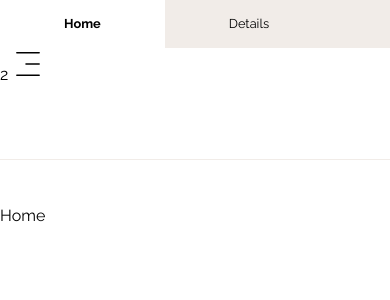
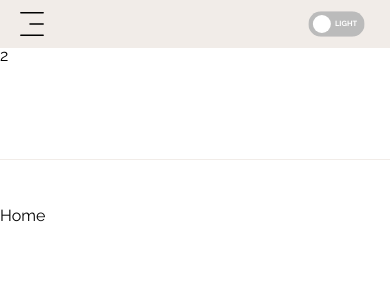
Before and after one commit to juandrepanther/tech-task-web-app, a React (Vite) app: page / in a window 390 px wide. Shown: the top 300 px of the page. Built offline with nearby package versions, Linux system fonts and the light colour scheme.

Commit message:
feat: add mobile appbar

```diff
--- a/src/App.tsx
+++ b/src/App.tsx
@@ -1,13 +1,13 @@
 import { useContext, useEffect } from 'react'
 import { Home } from './pages/home/home'
 import { ThemeContext } from './context/theme-context'
-
-import './styles/_themes.scss'
-import './styles/_common.scss'
 import Details from './pages/details/details'
 import Contacts from './pages/contacts/contacts'
 import { BrowserRouter, Route, Routes } from 'react-router-dom'
 import Appbar from './components/appbar/appbar'
+
+import './styles/_themes.scss'
+import './styles/_common.scss'
 
 export default function App() {
   const { darkTheme } = useContext(ThemeContext)
--- a/src/components/appbar/appbar.scss
+++ b/src/components/appbar/appbar.scss
@@ -11,6 +11,7 @@
 
   .appbar__top {
     height: 3rem;
+    padding: 0 1rem;
 
     .appbar__menu__container {
       height: 100%;
--- a/src/components/appbar/appbar.tsx
+++ b/src/components/appbar/appbar.tsx
@@ -1,31 +1,54 @@
+import { useEffect, useState } from 'react'
 import { CiMenuFries } from 'react-icons/ci'
 import { MenuItem } from './menu-item'
 import { menu } from './menu-urls'
+import { Device, Theme } from '../../types'
 import ToggleSwitch from './toggle-switch'
-import { Theme } from '../../types'
+import useWindowSize from '../../hooks/useWindowSize'
+import MobileAppbar from './mobile-appbar'
+
 import './appbar.scss'
+export default function Appbar() {
+  const [device, setDevice] = useState<Device>(Device.DESKTOP)
+  const [isOpenMobileMenu, setIsOpenMobileMenu] = useState(false)
+  const { width } = useWindowSize()
 
-export default function Appbar() {
+  // set device based on window size
+
+  useEffect(() => {
+    if (width && width < 900) {
+      setDevice(Device.MOBILE)
+    } else {
+      setDevice(Device.DESKTOP)
+    }
+  }, [width])
+
+  const toggleMobileMenu = () => setIsOpenMobileMenu(!isOpenMobileMenu)
+
   return (
+    <>
       <div className="appbar">
         <div className="container page appbar__top">
           <div className="appbar__menu__container">
+            {device === Device.DESKTOP ? (
               <div className="appbar__menu__items__wrapper">
                 {menu.map((item, i) => (
                   <MenuItem menu={item} key={i} />
                 ))}
               </div>
-
+            ) : (
+              <CiMenuFries size={32} style={{ cursor: 'pointer' }} onClick={toggleMobileMenu} />
+            )}
             <div>
               <ToggleSwitch optionLabels={[Theme.DARK, Theme.LIGHT]} />
             </div>
           </div>
         </div>
         <div className="appbar__bottom">
-        <div className="container page">
-          2 <CiMenuFries size={32} />
+          <div className="container page">2</div>
         </div>
       </div>
-    </div>
+      {isOpenMobileMenu && <MobileAppbar setIsOpenMobileMenu={setIsOpenMobileMenu} />}
+    </>
   )
 }
--- a/src/components/appbar/menu-item.tsx
+++ b/src/components/appbar/menu-item.tsx
@@ -4,13 +4,21 @@ import { SelectedMenuType, MenuType } from '../../types'
 
 interface Props {
   menu: MenuType
+  setIsOpenMobileMenu?: (isOpenMobileMenu: boolean) => void
 }
-export const MenuItem = ({ menu: { url, menuItem } }: Props) => {
+export const MenuItem = ({ menu: { url, menuItem }, setIsOpenMobileMenu }: Props) => {
   const navigate = useNavigate()
   const { pathname } = useLocation()
   const [selectedStyle, setSelectedStyle] = useState<SelectedMenuType>('')
 
-  const selectPage = () => navigate(url)
+  const selectPage = () => {
+    if (setIsOpenMobileMenu) {
+      navigate(url)
+      setIsOpenMobileMenu(false)
+    } else {
+      navigate(url)
+    }
+  }
 
   // change menu item style class name based on the pathname url
 
--- /dev/null
+++ b/src/components/appbar/mobile-appbar.scss
@@ -0,0 +1,38 @@
+.mobile__appbar__container {
+  transition: all 0.3s ease-in 0s;
+  position: absolute;
+  top: 0;
+  left: 0;
+  width: 0%;
+  height: 100svh;
+  backdrop-filter: blur(5px);
+  display: flex;
+  flex-direction: column;
+
+  animation: expandWidth 0.7s forwards;
+
+  @keyframes expandWidth {
+    from {
+      width: 0%;
+    }
+    to {
+      width: 100%;
+    }
+  }
+
+  .mobile__appbar__top {
+    text-align: right;
+    padding: 1rem;
+  }
+
+  .mobile__appbar__menu__items {
+    display: flex;
+    justify-content: flex-end;
+    font-size: xx-large;
+
+    h6 {
+      cursor: pointer;
+      padding: 1rem;
+    }
+  }
+}
--- /dev/null
+++ b/src/components/appbar/mobile-appbar.tsx
@@ -0,0 +1,27 @@
+import { MdOutlineClose } from 'react-icons/md'
+
+import './mobile-appbar.scss'
+import { menu } from './menu-urls'
+import { MenuItem } from './menu-item'
+
+interface Props {
+  setIsOpenMobileMenu: (isOpenMobileMenu: boolean) => void
+}
+export default function MobileAppbar({ setIsOpenMobileMenu }: Props) {
+  const closeMobileMenu = () => setIsOpenMobileMenu(false)
+
+  return (
+    <div className="mobile__appbar__container">
+      <div className="mobile__appbar__top">
+        <MdOutlineClose size={32} onClick={closeMobileMenu} style={{ cursor: 'pointer' }} />
+      </div>
+      <div className="mobile__appbar__menu__items">
+        <div>
+          {menu.map((item, i) => (
+            <MenuItem setIsOpenMobileMenu={setIsOpenMobileMenu} menu={item} key={i} />
+          ))}
+        </div>
+      </div>
+    </div>
+  )
+}
--- a/src/components/appbar/toggle-switch.scss
+++ b/src/components/appbar/toggle-switch.scss
@@ -3,7 +3,6 @@ $toggle-colour: #2f855a;
 
 .toggle-switch {
   position: relative;
-  margin-right: 10px;
   width: 75px;
   display: inline-block;
   vertical-align: middle;
--- a/src/types.ts
+++ b/src/types.ts
@@ -28,3 +28,8 @@ export interface TimezoneData {
   utc_offset: string
   week_number: number
 }
+
+export enum Device {
+  DESKTOP = 'desktop',
+  MOBILE = 'mobile',
+}
```
Lines whose indentation alone changed are shown as unchanged.
